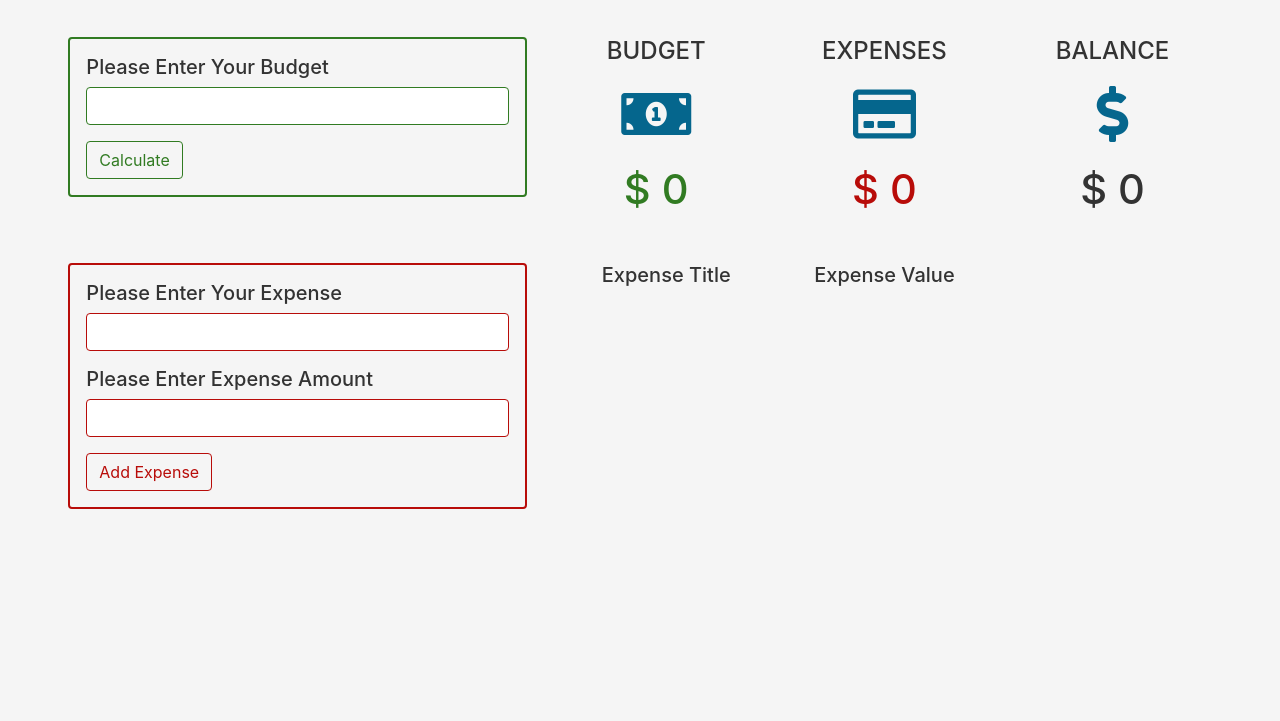
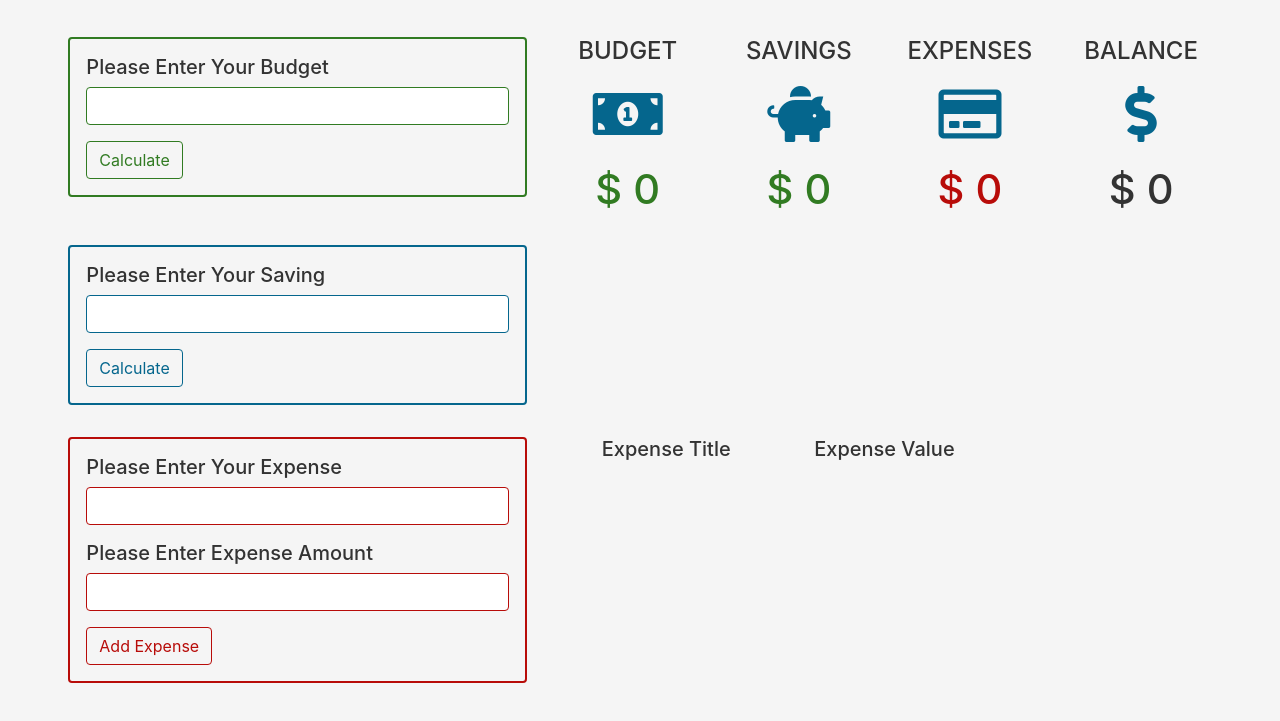
Before and after one commit to ericdvlpr/jsbudgetapp, a plain HTML site: page index.html in a window 1280 px wide. Shown: the part 53-774 px from the top of the page. Drawn offline with Linux system fonts and the light colour scheme.

Commit message:
saving module

```diff
--- a/css/main.css
+++ b/css/main.css
@@ -11,12 +11,17 @@ body {
   color: var(--mainDark);
 }
 .budget-feedback,
-.expense-feedback {
+.expense-feedback, .savings-feedback {
   display: none;
 }
 
 .budget-form {
   border: 0.15rem solid var(--mainGreen);
+  padding: 1rem;
+  border-radius: 0.25rem;
+}
+.savings-form {
+  border: 0.15rem solid var(--mainBlue);
   padding: 1rem;
   border-radius: 0.25rem;
 }
@@ -29,6 +34,11 @@ body {
   background: transparent;
   border: 0.1rem solid var(--mainGreen);
   color: var(--mainGreen);
+}
+.savings-submit {
+  background: transparent;
+  border: 0.1rem solid var(--mainBlue);
+  color: var(--mainBlue);
 }
 .expense-submit {
   background: transparent;
@@ -43,9 +53,16 @@ body {
   background: var(--mainGreen);
   color: var(--mainDark);
 }
+.savings-submit:hover {
+  background: var(--mainBlue);
+  color: var(--mainDark);
+}
 
 .budget-input {
   border: 0.05rem solid var(--mainGreen) !important;
+}
+.savings-input {
+  border: 0.05rem solid var(--mainBlue) !important;
 }
 .expense-input {
   border: 0.05rem solid var(--mainRed) !important;
@@ -90,6 +107,7 @@ body {
   font-size: 1.6rem;
 }
 .budget-icon,
+.saving-icon,
 .expense-icon,
 .balance-icon {
   font-size: 2.5rem;
@@ -117,6 +135,7 @@ body {
     font-size: 2.6rem;
   }
   .budget-icon,
+  .saving-icon,
   .expense-icon,
   .balance-icon {
     font-size: 3.5rem;
--- a/index.html
+++ b/index.html
@@ -38,21 +38,39 @@
        <!-- submit button -->
        <button type="submit" class="btn text-capitalize budget-submit" id="budget-submit">calculate</button>
       </form>
+      <br/>
+      <br/>
+       <!-- Savings feedback -->
+       <div class="savings-feedback alert alert-danger text-capitalize">budget feedback</div>
+       <!-- budget form -->
+       <form id="savings-form" class=" savings-form">
+        <h5 class="text-capitalize">please enter your Saving</h5>
+        <div class="form-group">
+         <input type="number" class="form-control savings-input" id="savings-input">
+        </div>
+        <!-- submit button -->
+        <button type="submit" class="btn text-capitalize savings-submit" id="savings-submit">calculate</button>
+       </form>
      </div>
      <div class="col-md-7">
       <!-- app info -->
       <div class="row my-3">
-       <div class="col-4 text-center mb-2">
+       <div class="col-3 text-center mb-2">
         <h6 class="text-uppercase info-title">budget</h6>
         <span class="budget-icon"><i class="fas fa-money-bill-alt"></i></span>
         <h4 class="text-uppercase mt-2 budget" id="budget"><span>$ </span><span id="budget-amount">0</span></h4>
        </div>
-       <div class="col-4 text-center">
+       <div class="col-3 text-center mb-2">
+        <h6 class="text-uppercase info-title">savings</h6>
+        <span class="saving-icon"><i class="fas fa-piggy-bank"></i></span>
+        <h4 class="text-uppercase mt-2 budget" id="saving"><span>$ </span><span id="saving-amount">0</span></h4>
+       </div>
+       <div class="col-3 text-center">
         <h6 class="text-uppercase info-title">expenses</h6>
         <span class="expense-icon"><i class="far fa-credit-card"></i></span>
         <h4 class="text-uppercase mt-2 expense" id="expense"><span>$ </span><span id="expense-amount">0</span></h4>
        </div>
-       <div class="col-4 text-center">
+       <div class="col-3 text-center">
         <h6 class="text-uppercase info-title">balance</h6>
         <span class="balance-icon"><i class="fas fa-dollar-sign"></i></span>
         <h4 class="text-uppercase mt-2 balance" id="balance"> <span>$ </span><span id="balance-amount">0</span></h4>
@@ -60,7 +78,6 @@
       </div>
      </div>
     </div>
-
     <div class="row">
      <div class="col-md-5 my-3">
       <!-- expense feedback -->
```
